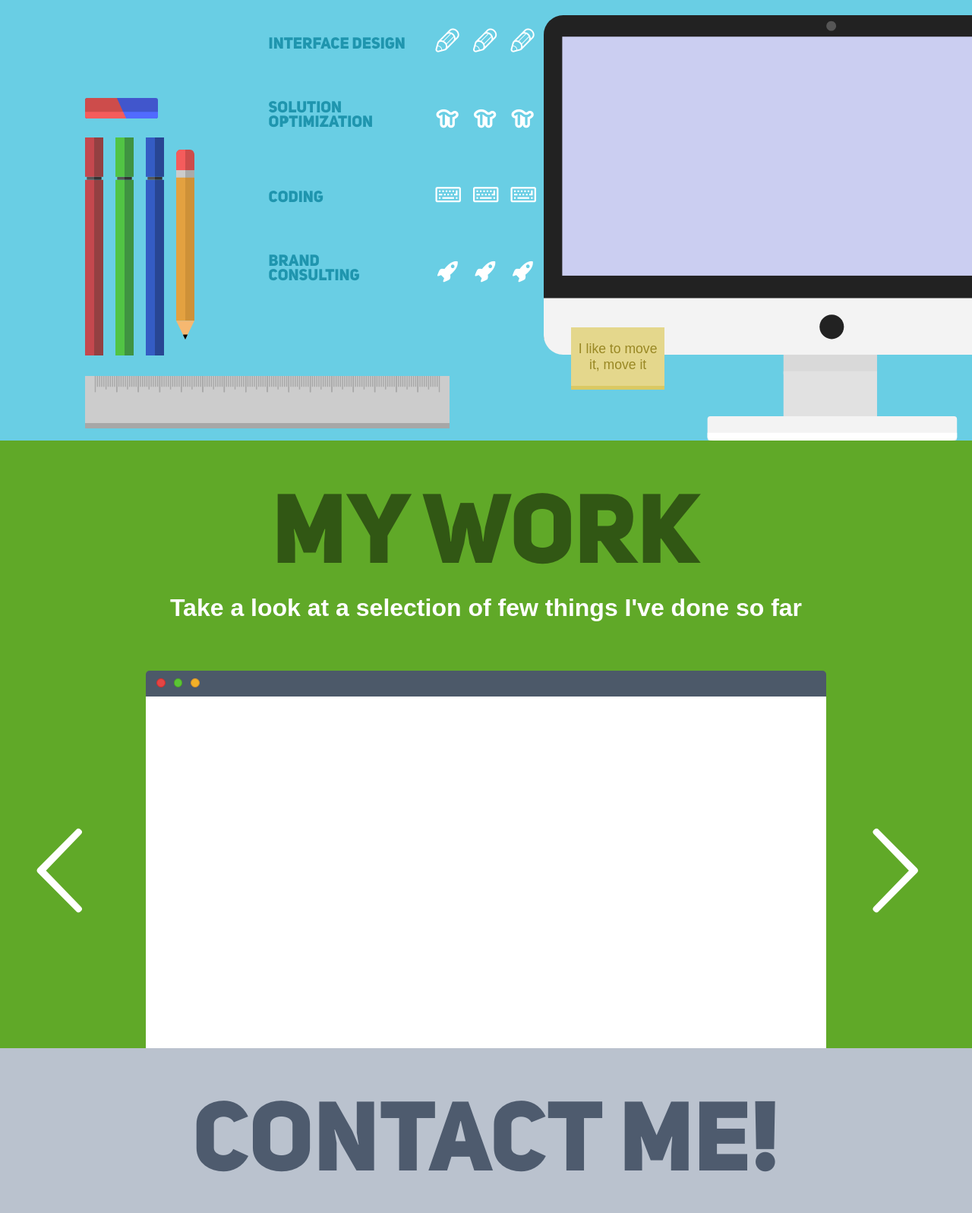
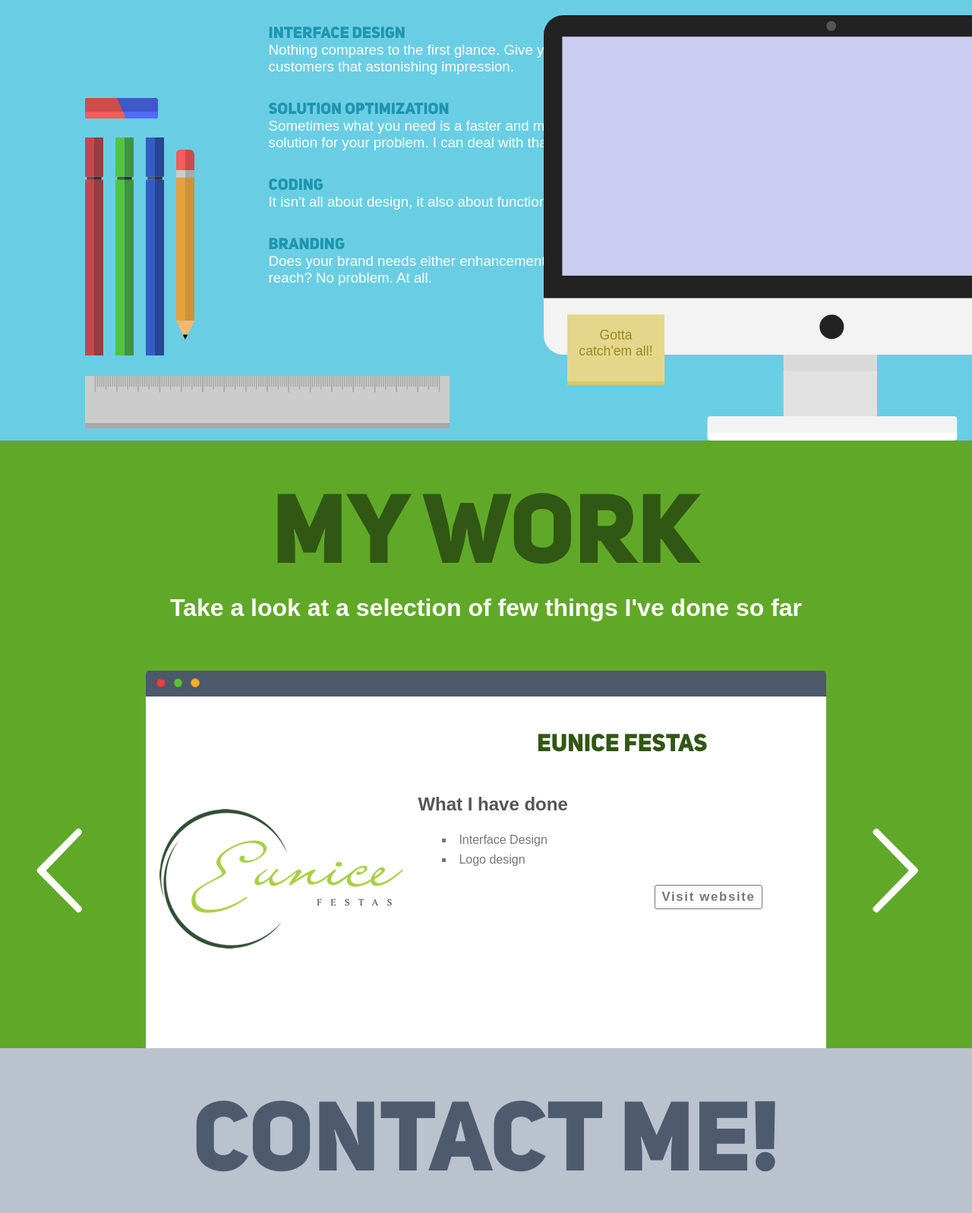
Before and after one commit to brenolf/brenolf.github.io, a plain HTML site: page beta/index.html in a window 1280 px wide. Shown: the part 1820-3417 px from the top of the page at 76% size. Drawn offline with nearby package versions, Linux system fonts and the light colour scheme; a web font is replaced by a local one.

Commit message:
My Work changed

```diff
--- a/beta/css/css.less
+++ b/beta/css/css.less
@@ -273,9 +273,13 @@ h2 {
 
 .block-4 {
     background: #60a928;
+    transition: background .2s lisnear;
+    -webkit-transition: background .2s linear;
 
     h1 {
         color: darken(#60a928, 20%);
+        transition: color .2s lisnear;
+        -webkit-transition: color .2s linear;
     }
 
     a, a:visited, a:active {
@@ -287,6 +291,7 @@ h2 {
         bottom: 20%;
         color: #ffffff;
         font-size: 8em;
+        cursor: pointer;
 
         &.left {
             left: -@animation_distance;
@@ -305,6 +310,75 @@ h2 {
                 animation: arrow_right 1s infinite;
                 -webkit-animation: arrow_right 1s infinite;
                 -moz-animation: arrow_right 1s infinite;
+            }
+        }
+    }
+
+    .logo, .ctt {
+        float: left;
+    }
+
+    .logo {
+        width: 40%;
+        height: 100%;
+        position: relative;
+
+        img {
+            position: absolute;
+            margin: auto;
+            top: 0;
+            bottom: 0;
+            left: 0;
+            right: 0;
+        }
+    }
+
+    .ctt {
+        width: 60%;
+
+        h1 {
+            font-size: 2em;
+            margin: 1em 0;
+            transition: color .2s lisnear;
+            -webkit-transition: color .2s linear;
+        }
+
+        h2 {
+            text-align: left;
+            margin: 1em 0;
+            font-size: 1.5em;
+            color: #555;
+        }
+
+        a {
+            float: right;
+            margin-right: 5em;
+            font-size: 0.7em;
+            letter-spacing: 0.1em;
+            border: solid 1px #777;
+            border-radius: 3px;
+            padding: 0.3em 0.5em;
+            margin-right: 5em;
+            text-align: right;
+            color: #777;
+            text-decoration: none;
+            transition: all .2s lisnear;
+            -webkit-transition: all .2s linear;
+
+            &:hover {
+                background: #777;
+                color: #fff;
+            }
+        }
+
+        ul {
+            color: #777;
+            list-style-position: inside;
+            list-style-type: square;
+            margin-left: 2em;
+
+            li {
+                margin-bottom: 0.5em;
             }
         }
     }
@@ -370,6 +444,11 @@ h2 {
     .panel {
         background-color: #fff;
         height: 30em;
+
+        & > div {
+            width: 100%;
+            height: 100%;
+        }
     }
 }
 
@@ -433,15 +512,15 @@ h2 {
 
     .postit {
         position: absolute;
-        width: 6em;
+        width: 6.3em;
         border-bottom: solid 0.3em darken(#e4d78c, 10%);
         background: #e4d78c;
         right: 23em;
-        top: 37em;
+        top: 36em;
         text-align: center;
         font-size: 1.1em;
         padding: 1em 0.5em;
-        min-height: 2.2em;
+        min-height: 3em;
         color: darken(#e4d78c, 35%);
     }
 
@@ -493,12 +572,17 @@ h2 {
         margin-left: 17em;
 
         span {
-            display: inline-block;
+            display: block;
             margin-right: 1em;
             line-height: 0.9em;
             font-family: 'Uni Sans',sans-serif;
             color: @darker_colour;
-            width: 9em;
+        }
+
+        .txt {
+            color: #fff;
+            margin-bottom: 2em;
+            font-size: 0.9em;
         }
 
         .icons {
--- a/beta/index.html
+++ b/beta/index.html
@@ -61,86 +61,18 @@
 
 			<div class="text">
 				<span>Interface Design</span>
-
-				<div class="icons">
-					<i class="icon-pencil yes"></i>
-					<i class="icon-pencil yes"></i>
-					<i class="icon-pencil yes"></i>
-					<i class="icon-pencil yes"></i>
-					<i class="icon-pencil yes"></i>
-				</div>
+				<div class="txt">Nothing compares to the first glance. Give your customers that astonishing impression.</div>
 
 				<span>Solution optimization</span>
-
-				<div class="icons">
-					<i class="icon-pi-outline yes"></i>
-					<i class="icon-pi-outline yes"></i>
-					<i class="icon-pi-outline yes"></i>
-					<i class="icon-pi-outline yes"></i>
-					<i class="icon-pi-outline"></i>
-				</div>
+				<div class="txt">Sometimes what you need is a faster and more concise solution for your problem. I can deal with that!</div>
 
 				<span>Coding</span>
+				<div class="txt">It isn't all about design, it also about functionality!</div>
 
-				<div class="icons">
-					<i class="icon-keyboard yes"></i>
-					<i class="icon-keyboard yes"></i>
-					<i class="icon-keyboard yes"></i>
-					<i class="icon-keyboard yes"></i>
-					<i class="icon-keyboard"></i>
-				</div>
-
-				<span>Brand consulting</span>
-
-				<div class="icons">
-					<i class="icon-rocket yes"></i>
-					<i class="icon-rocket yes"></i>
-					<i class="icon-rocket yes"></i>
-					<i class="icon-rocket"></i>
-					<i class="icon-rocket"></i>
-				</div>
+				<span>Branding</span>
+				<div class="txt">Does your brand needs either enhancement or further reach? No problem. At all.</div>
 
 			</div>
-
-			<!-- <div class="centering">
-
-				<div class="panel">
-					<i class="icon-pencil"></i>
-					<div>
-						Lorem ipsum dolor sit amet, consectetur adipisicing elit, sed do eiusmod
-						tempor incididunt ut labore et dolore magna aliqua. Ut enim ad minim veniam,
-						quis.
-					</div>
-				</div>
-
-				<div class="panel">
-					<i class="icon-rocket"></i>
-					<div>
-						Lorem ipsum dolor sit amet, consectetur adipisicing elit, sed do eiusmod
-						tempor incididunt ut labore et dolore magna aliqua. Ut enim ad minim veniam,
-						quis.
-					</div>
-				</div>
-
-				<div class="panel">
-					<i class="icon-pi-outline"></i>
-					<div>
-						Lorem ipsum dolor sit amet, consectetur adipisicing elit, sed do eiusmod
-						tempor incididunt ut labore et dolore magna aliqua. Ut enim ad minim veniam,
-						quis.
-					</div>
-				</div>
-
-				<div class="panel">
-					<i class="icon-keyboard"></i>
-					<div>
-						Lorem ipsum dolor sit amet, consectetur adipisicing elit, sed do eiusmod
-						tempor incididunt ut labore et dolore magna aliqua. Ut enim ad minim veniam,
-						quis.
-					</div>
-				</div>
-
-			</div> -->
 	</section>
 
 	<section class="block-4 section">
@@ -149,22 +81,98 @@
 		<h2>Take a look at a selection of few things I've done so far</h2>
 
 		<div data-sr="enter up">
-			<div class="arrow left"><a href=""><i class="icon-left-open-big"></i></a></div>
+			<div class="arrow left"><i class="icon-left-open-big"></i></div>
 
 			<div class="window">
 				<div class="header">
 					<span class="r"></span>
 					<span class="g"></span>
 					<span class="y"></span>
+				</div>
+				<div class="panel">
 
-					<!-- <div>
-						<span>www.mysite.com</span>
-					</div> -->
+					<div id="prj-0">
+						<div class="logo">
+							<img src="img/1.png"/>
+						</div>
+
+						<div class="ctt">
+							<h1>Eunice Festas</h1>
+
+							<h2>What I have done</h2>
+
+							<ul>
+								<li>Interface Design</li>
+								<li>Logo design</li>
+							</ul>
+
+							<h2><a href="http://eunicefestas.com.br">Visit website</a></h2>
+							<div class="clear"></div>
+						</div>
+					</div>
+
+					<div id="prj-1" style="display: none;">
+						<div class="logo">
+							<img src="img/2.png"/>
+						</div>
+
+						<div class="ctt">
+							<h1>MyFriend</h1>
+
+							<h2>What I have done</h2>
+
+							<ul>
+								<li>Interface Design</li>
+								<li>Logo design</li>
+								<li>Business model</li>
+							</ul>
+
+							<h2><a href="http://myfriend-2.herokuapp.com">Visit website</a></h2>
+							<div class="clear"></div>
+						</div>
+					</div>
+
+					<div id="prj-2" style="display: none;">
+						<div class="logo">
+							<img src="img/3.png"/>
+						</div>
+
+						<div class="ctt">
+							<h1>Breno Design &amp; Development</h1>
+
+							<h2>What I have done</h2>
+
+							<ul>
+								<li>Interface Design</li>
+								<li>Logo design</li>
+							</ul>
+						</div>
+					</div>
+
+					<div id="prj-3" style="display: none;">
+						<div class="logo">
+							<img src="img/4.png"/>
+						</div>
+
+						<div class="ctt">
+							<h1>Madricomp</h1>
+
+							<h2>What I have done</h2>
+
+							<ul>
+								<li>Worked for 6 months as Web Developer</li>
+								<li>Worked on four projects</li>
+							</ul>
+
+							<h2><a href="http://www.madricomp.com.br">Visit website</a></h2>
+							<div class="clear"></div>
+						</div>
+					</div>
+
 				</div>
-				<div class="panel"></div>
 			</div>
 
-			<div class="arrow right"><a href=""><i class="icon-right-open-big"></i></a></div>
+			<div class="arrow right"><i class="icon-right-open-big"></i></div>
 			</div>
 
 		<div class="clear"></div>
--- a/beta/js/js.js
+++ b/beta/js/js.js
@@ -1,13 +1,42 @@
 var listener = new window.keypress.Listener();
+var current = 0, size = 1;
 
-var phrases = ['P. Sherman, 42, Sidney.', 'Zhu Li, do the thing!', 'To infinity, and beyond!', 'I like to move it, move it', '42', 'Gotta catch\'em all!'];
+var phrases = ['P. Sherman, 42, Sidney.', 'Zhu Li, do the thing!', 'To infinity, and beyond!', 'I like to move it, move it', 'The answer is 42', 'Gotta catch\'em all!', 'Brain, what you wanna do tonight?', 'Go Appa! Yip yip!', 'Azarath metrion zinthos', 'Evaaa, WALL-EEEEE'];
+
+var colours = [['#315714', '#60a928'], ['#172b62', '#5578d7'], ['#000000', '#a5d302'], ['#363435', '#FF6600']];
 
 listener.sequence_combo('up up down down left right left right b a enter', function() {
 	// Make something funky here!
 });
 
+function mod (n, m) {
+	return ((n % m) + m) % m;
+}
+
 $(document).ready(function(){
 	$('#postit').text(phrases[~~(Math.random() * phrases.length)]);
+
+	size = $('.panel > div').length;
+
+	$('.arrow.left').click(function(){
+		$('#prj-' + current).fadeOut('slow', function(){
+			current = mod(current - 1, size);
+			$('#prj-' + current).fadeIn('slow');
+
+			$('.block-4 h1').css({color: colours[current][0]});
+			$('.block-4').css({background: colours[current][1]});
+		});
+	});
+
+	$('.arrow.right').click(function(){
+		$('#prj-' + current).fadeOut('slow', function(){
+			current = mod(current + 1, size);
+			$('#prj-' + current).fadeIn('slow');
+
+			$('.block-4 h1').css({color: colours[current][0]});
+			$('.block-4').css({background: colours[current][1]});
+		});
+	});
 
 	// $('section').snapPoint({
 	// 	scrollSpeed: 150
```
Also changed, not shown: beta/css/css.css, beta/img/1.png (added), beta/img/2.png (added), beta/img/3.png (added), beta/img/4.png (added).
